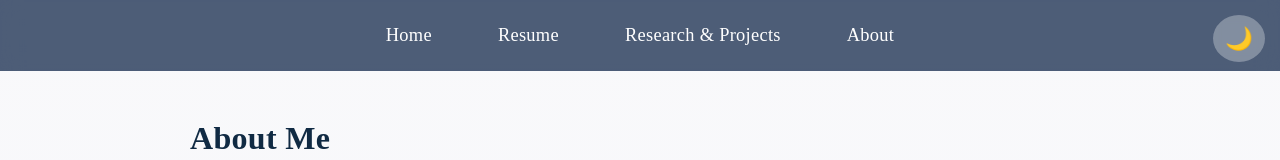
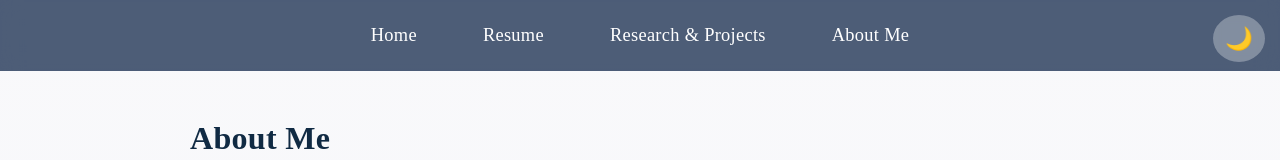
Before and after one commit to sauravrajkunwar/sauravrajkunwar.github.io, a plain HTML site: page about.html in a window 1280 px wide. Shown: the top 160 px of the page. Drawn offline with Linux system fonts and the light colour scheme; a web font is replaced by a local one.

Commit message:
Update about.html

```diff
--- a/about.html
+++ b/about.html
@@ -15,7 +15,7 @@
         <a href="index.html">Home</a>
         <a href="resume.html">Resume</a>
         <a href="research.html">Research & Projects</a>
-        <a href="about.html">About</a>
+        <a href="about.html">About Me</a>
     </nav>
 </header>
 
```
